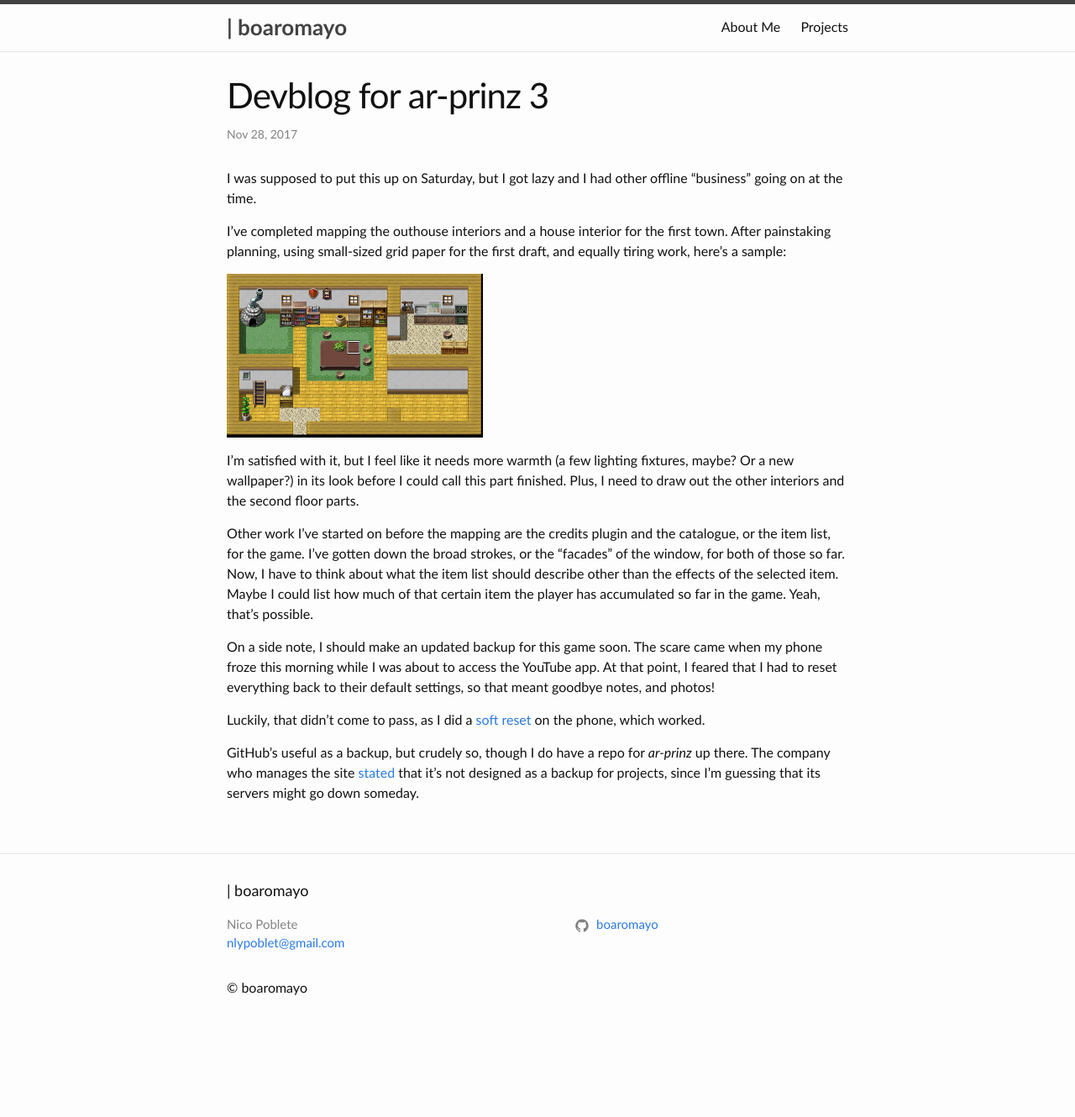
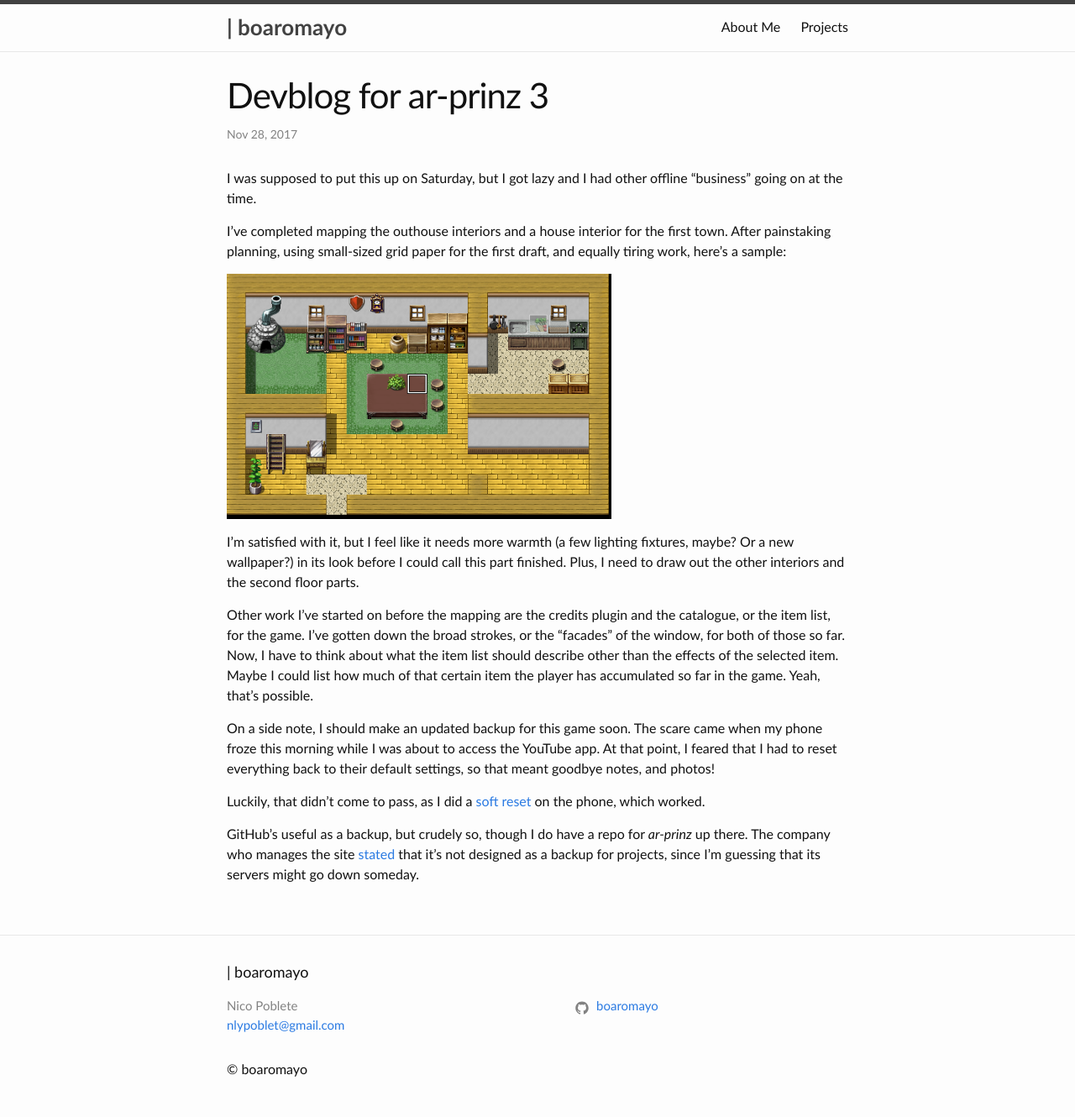
Before and after one commit to boaromayo/boaromayo.net-portfolio, a Jekyll site: the page built from _posts/2017-11-28-devblog-for-ar-prinz.md, in a window 1280 px wide. Shown: the whole page at 84% size. Built offline with Jekyll 4.4.1, drawn with Linux system fonts in a browser that asks for light colours; before the commit the page ends 1233 px from its top, so only the background shows below that.

Commit message:
Resized photo in post

```diff
--- a/_posts/2017-11-28-devblog-for-ar-prinz.md
+++ b/_posts/2017-11-28-devblog-for-ar-prinz.md
@@ -9,7 +9,7 @@ I was supposed to put this up on Saturday, but I got lazy and I had other offlin
 
 I've completed mapping the outhouse interiors and a house interior for the first town. After painstaking planning, using small-sized grid paper for the first draft, and equally tiring work, here's a sample:
 
-<img src="/assets/ap-latheswicke-2017-11-24.png" alt="interior 1" width="305" height="195" />
+<img src="/assets/ap-latheswicke-2017-11-24.png" alt="interior 1" width="457.5" height="292.5" />
 
 I'm satisfied with it, but I feel like it needs more warmth (a few lighting fixtures, maybe? Or a new wallpaper?) in its look before I could call this part finished. Plus, I need to draw out the other interiors and the second floor parts.
 
```
